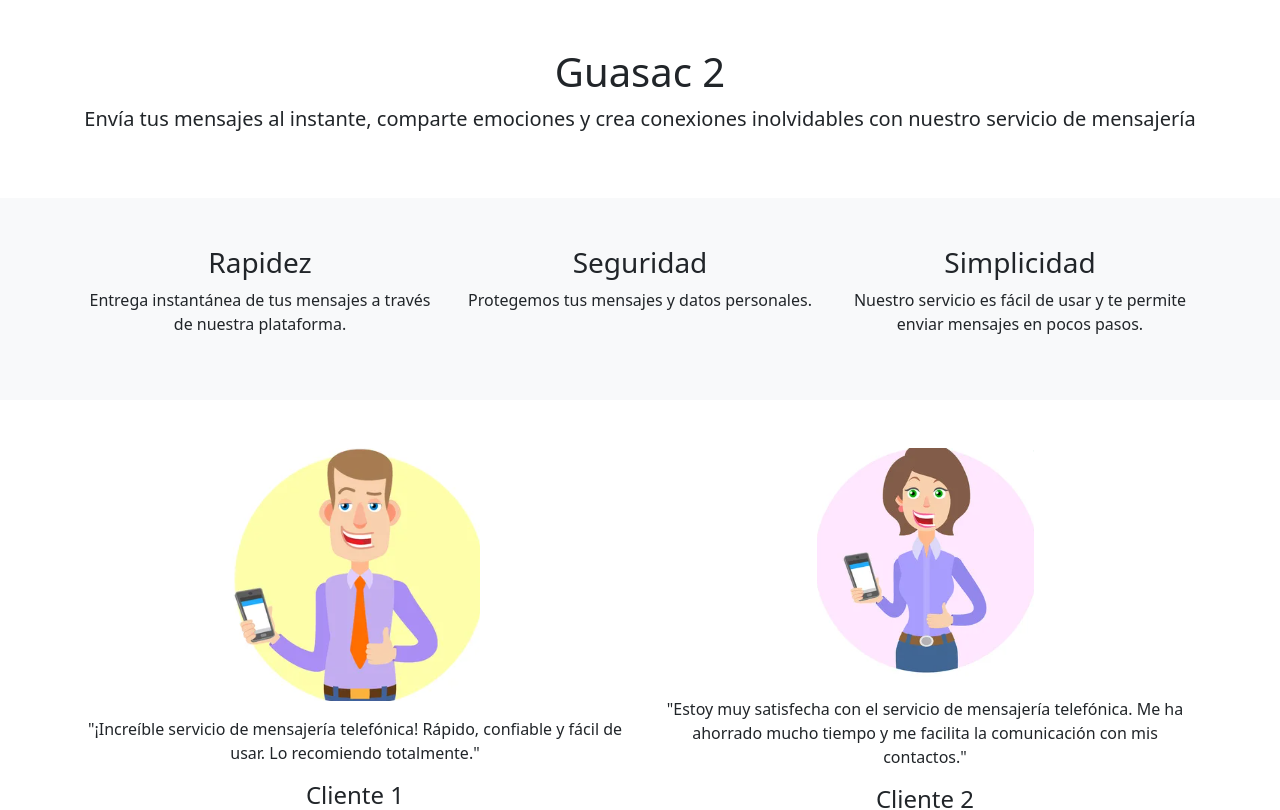
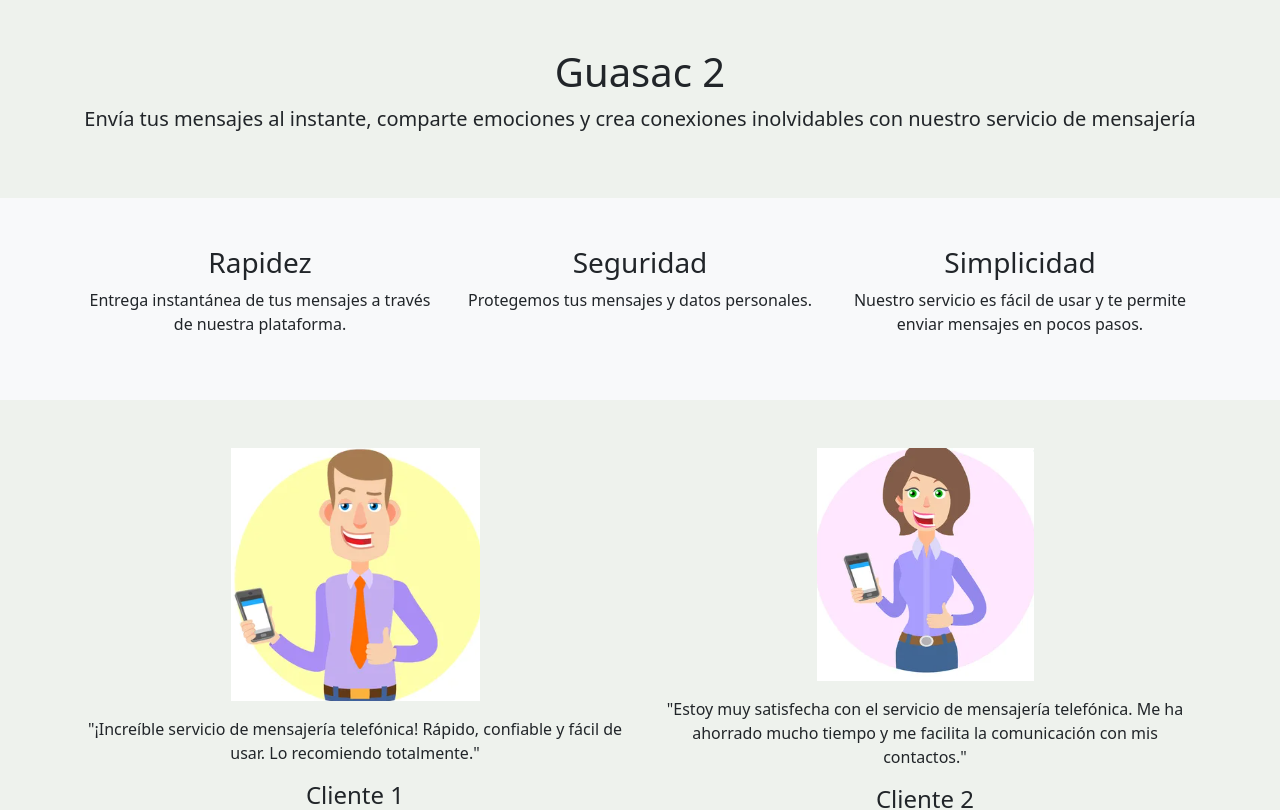
Before and after one commit to INGESO-2023-1/grupo_8, a React (Create React App) app in the folder FRONT/: page / in a window 1280 px wide. Shown: the top 810 px of the page. Built offline with nearby package versions, Linux system fonts and the light colour scheme.

Commit message:
cambios varios

```diff
--- a/FRONT/src/components/Home.js
+++ b/FRONT/src/components/Home.js
@@ -1,7 +1,7 @@
 import React from 'react';
 import 'bootstrap/dist/css/bootstrap.min.css';
 import { Container, Row, Col, Form, Button } from 'react-bootstrap';
-import './Home.css'; // Archivo CSS personalizado para los colores
+import '../styles/Home.css'; // Archivo CSS personalizado para los colores
 
 function Home() {
   return (
--- a/FRONT/src/components/Inicio.js
+++ b/FRONT/src/components/Inicio.js
@@ -7,7 +7,7 @@ import { Link } from 'react-router-dom';
 
 function Inicio() {
     return (
-        <div>
+        <div style={{ backgroundColor: '#EEF2ED', minHeight: '100vh' }}>
         {/* Encabezado */}
         <header className="py-5 text-center">
           <h1>Guasac 2</h1>
```
Also changed, not shown: FRONT/src/styles/Home.css (renamed from FRONT/src/components/Home.css).
